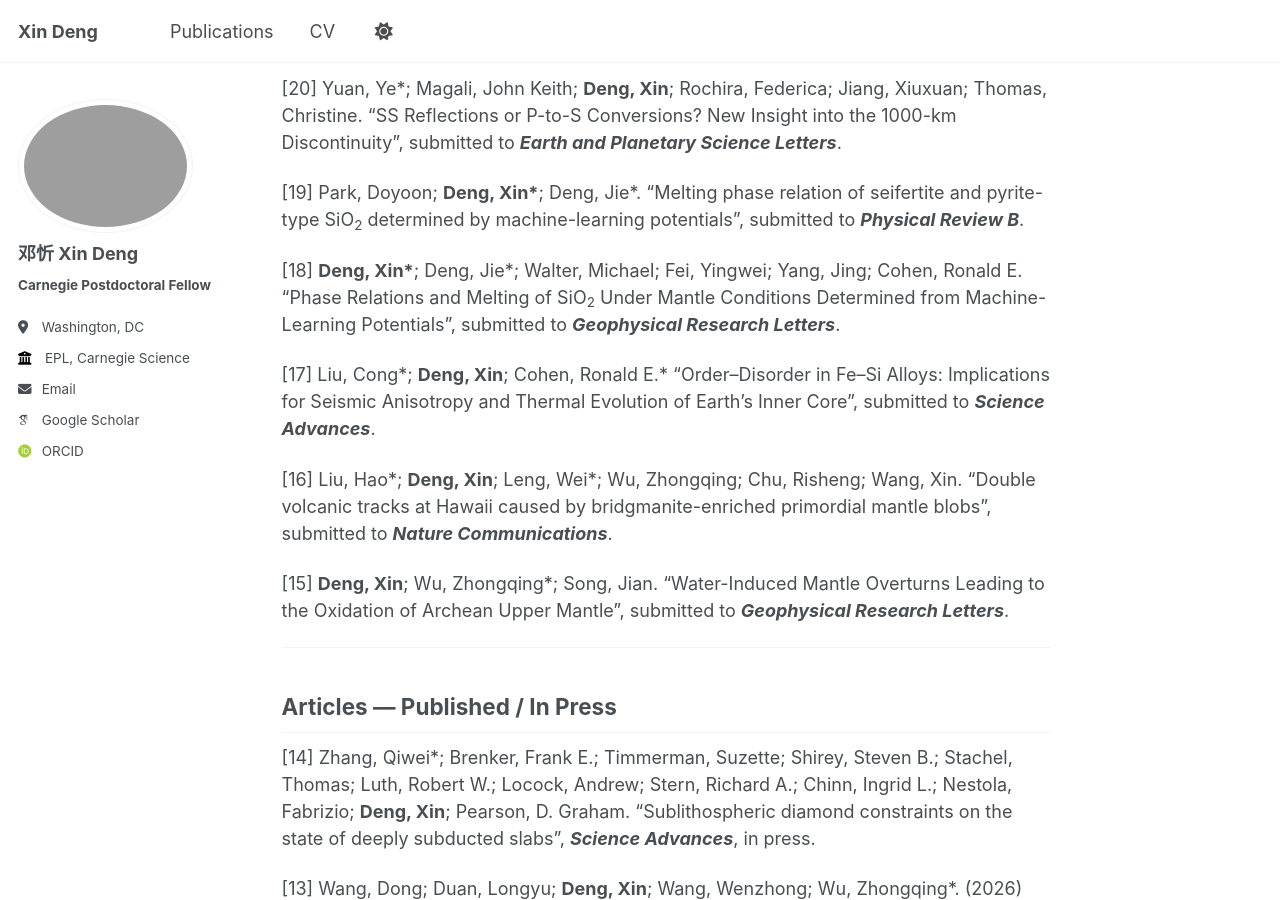
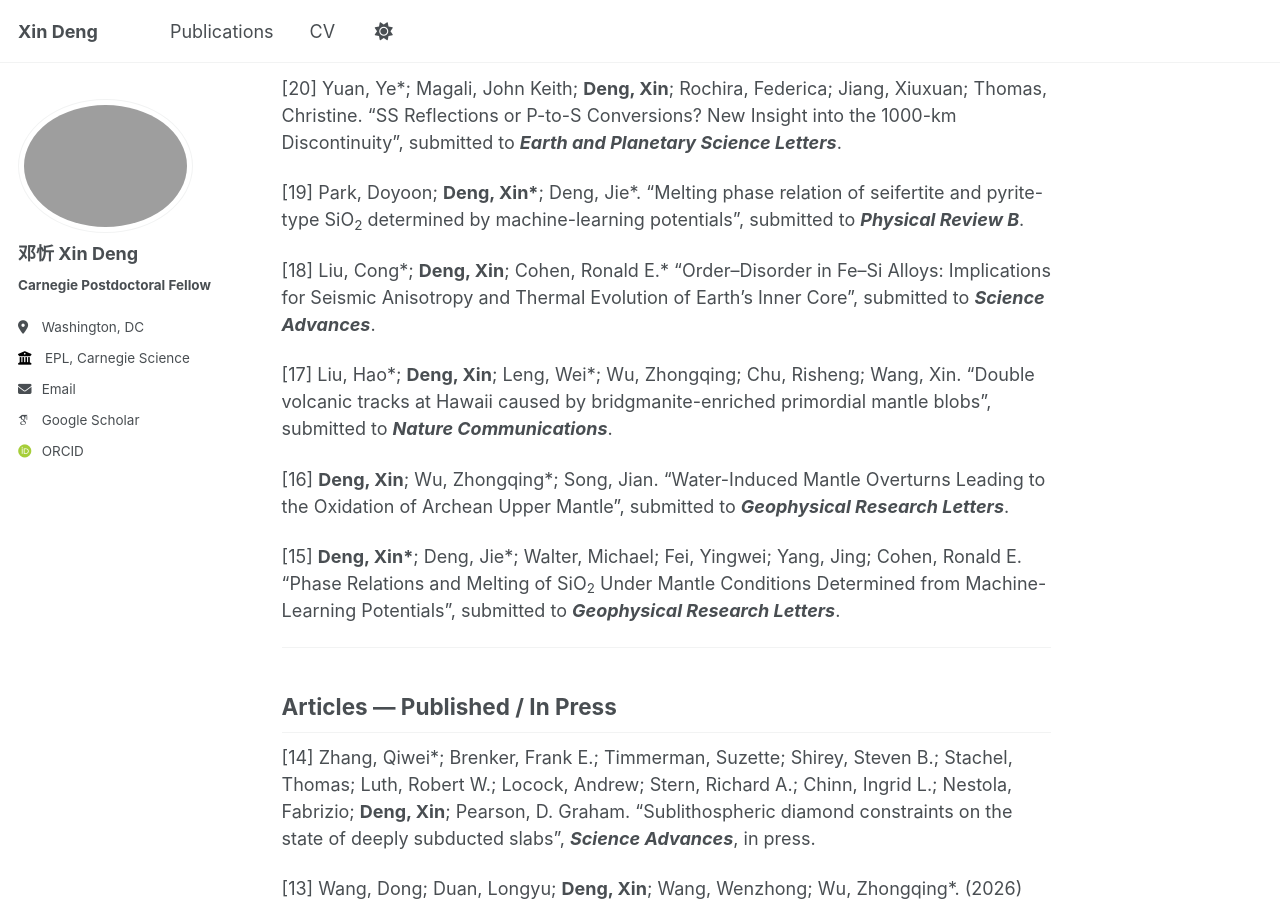
Before and after one commit to x1nd3ng/x1nd3ng.github.io, a Jekyll site: the page built from _pages/Publications.md, in a window 1280 px wide and 900 px high, scrolled down 430 px. Built offline with Jekyll 4.4.1, drawn with Linux system fonts in a browser that asks for light colours; some web fonts are replaced; a script that is not in the unit is left out.

```diff
--- a/_pages/Publications.md
+++ b/_pages/Publications.md
@@ -30,13 +30,13 @@ toc_sticky: true
 
 [19] Park, Doyoon; **Deng, Xin\***; Deng, Jie*. “Melting phase relation of seifertite and pyrite-type SiO<sub>2</sub> determined by machine-learning potentials”, submitted to **_Physical Review B_**.
 
-[18] **Deng, Xin\***; Deng, Jie*; Walter, Michael; Fei, Yingwei; Yang, Jing; Cohen, Ronald E. “Phase Relations and Melting of SiO<sub>2</sub> Under Mantle Conditions Determined from Machine-Learning Potentials”, submitted to **_Geophysical Research Letters_**.
+[18] Liu, Cong\*; **Deng, Xin**; Cohen, Ronald E.* “Order–Disorder in Fe–Si Alloys: Implications for Seismic Anisotropy and Thermal Evolution of Earth’s Inner Core”, submitted to **_Science Advances_**.
 
-[17] Liu, Cong\*; **Deng, Xin**; Cohen, Ronald E.* “Order–Disorder in Fe–Si Alloys: Implications for Seismic Anisotropy and Thermal Evolution of Earth’s Inner Core”, submitted to **_Science Advances_**.
+[17] Liu, Hao\*; **Deng, Xin**; Leng, Wei*; Wu, Zhongqing; Chu, Risheng; Wang, Xin. “Double volcanic tracks at Hawaii caused by bridgmanite-enriched primordial mantle blobs”, submitted to **_Nature Communications_**.
 
-[16] Liu, Hao\*; **Deng, Xin**; Leng, Wei*; Wu, Zhongqing; Chu, Risheng; Wang, Xin. “Double volcanic tracks at Hawaii caused by bridgmanite-enriched primordial mantle blobs”, submitted to **_Nature Communications_**.
+[16] **Deng, Xin**; Wu, Zhongqing*; Song, Jian. “Water-Induced Mantle Overturns Leading to the Oxidation of Archean Upper Mantle”, submitted to **_Geophysical Research Letters_**.
 
-[15] **Deng, Xin**; Wu, Zhongqing*; Song, Jian. “Water-Induced Mantle Overturns Leading to the Oxidation of Archean Upper Mantle”, submitted to **_Geophysical Research Letters_**.
+[15] **Deng, Xin\***; Deng, Jie*; Walter, Michael; Fei, Yingwei; Yang, Jing; Cohen, Ronald E. “Phase Relations and Melting of SiO<sub>2</sub> Under Mantle Conditions Determined from Machine-Learning Potentials”, submitted to **_Geophysical Research Letters_**.
 
 ---
 
```
